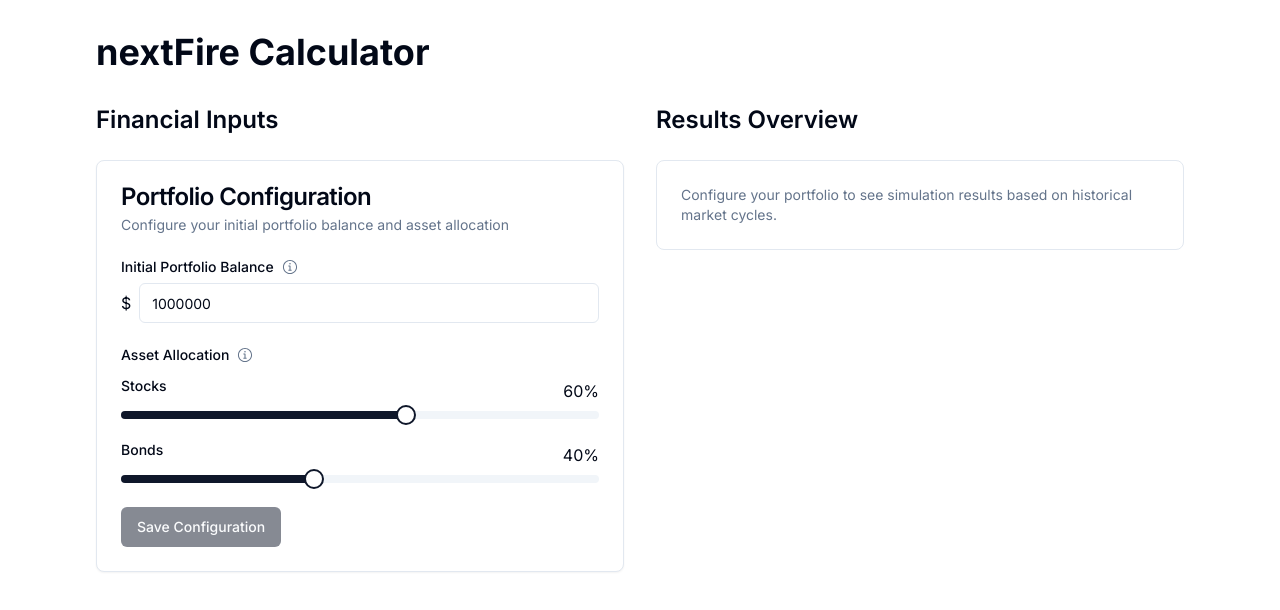
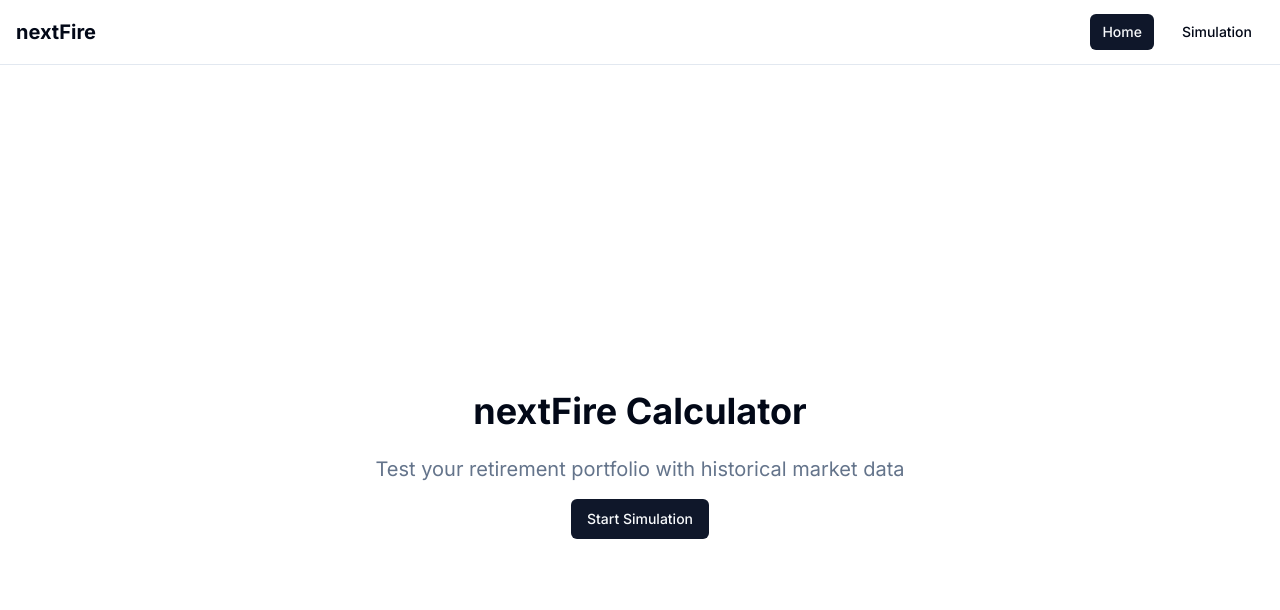
Before and after one commit to BioInfo/nextfire, a Next.js app: page / in a window 1280 px wide. Shown: the top 610 px of the page. Built offline with nearby package versions, Linux system fonts and the light colour scheme.

Commit message:
feat: implement simulation interface
- Create simulation page with portfolio form
- Add navigation component
- Add client-side state management with Zustand
- Mark components as client-side with 'use client' directive

```diff
--- a/package.json
+++ b/package.json
@@ -31,7 +31,8 @@
     "react-dom": "^19.0.0",
     "tailwind-merge": "^3.0.1",
     "tailwindcss-animate": "^1.0.7",
-    "xlsx": "^0.18.5"
+    "xlsx": "^0.18.5",
+    "zustand": "^5.0.3"
   },
   "devDependencies": {
     "@eslint/eslintrc": "^3",
--- a/src/app/layout.tsx
+++ b/src/app/layout.tsx
@@ -2,6 +2,7 @@ import type { Metadata } from 'next';
 import { Inter } from 'next/font/google';
 import './globals.css';
 import { Providers } from './providers';
+import { Navigation } from '@/components/layout/Navigation';
 
 const inter = Inter({ subsets: ['latin'] });
 
@@ -18,7 +19,10 @@ export default function RootLayout({
   return (
     <html lang="en" suppressHydrationWarning>
       <body className={inter.className}>
-        <Providers>{children}</Providers>
+        <Providers>
+          <Navigation />
+          {children}
+        </Providers>
       </body>
     </html>
   );
--- a/src/app/page.tsx
+++ b/src/app/page.tsx
@@ -1,11 +1,19 @@
-import { PortfolioContainer } from '@/components/portfolio/portfolio-container';
+import Link from 'next/link';
+import { Button } from '@/components/ui/button';
 
 export default function Home() {
   return (
-    <main className="min-h-screen p-8">
-      <div className="container mx-auto max-w-6xl">
-        <h1 className="mb-8 text-4xl font-bold">nextFire Calculator</h1>
-        <PortfolioContainer />
+    <main className="min-h-screen flex flex-col items-center justify-center p-8">
+      <div className="text-center space-y-6">
+        <h1 className="text-4xl font-bold">nextFire Calculator</h1>
+        <p className="text-xl text-muted-foreground">
+          Test your retirement portfolio with historical market data
+        </p>
+        <Link href="/simulation">
+          <Button size="lg" className="mt-4">
+            Start Simulation
+          </Button>
+        </Link>
       </div>
     </main>
   );
--- /dev/null
+++ b/src/app/simulation/layout.tsx
@@ -0,0 +1,18 @@
+import type { Metadata } from 'next';
+
+export const metadata: Metadata = {
+  title: 'Retirement Simulation - NextFire',
+  description: 'Run historical cycle simulations to test your retirement portfolio',
+};
+
+export default function SimulationLayout({
+  children,
+}: {
+  children: React.ReactNode;
+}) {
+  return (
+    <div className="min-h-screen bg-background">
+      {children}
+    </div>
+  );
+}
--- /dev/null
+++ b/src/app/simulation/page.tsx
@@ -0,0 +1,60 @@
+'use client';
+
+import { PortfolioForm } from '@/components/portfolio/PortfolioForm';
+import { Card, CardContent, CardHeader, CardTitle } from '@/components/ui/card';
+import { usePortfolioStore } from '@/lib/stores/portfolioStore';
+import type { PortfolioFormData } from '@/lib/validation/portfolio';
+
+export default function SimulationPage() {
+  const { portfolio, setPortfolio } = usePortfolioStore();
+
+  const handlePortfolioSubmit = (data: PortfolioFormData) => {
+    setPortfolio(data);
+  };
+
+  return (
+    <div className="container mx-auto py-8">
+      <h1 className="text-3xl font-bold mb-8">Retirement Simulation</h1>
+
+      <div className="grid grid-cols-1 md:grid-cols-2 gap-8">
+        {/* Portfolio Settings */}
+        <div>
+          <PortfolioForm
+            onSubmit={handlePortfolioSubmit}
+            initialData={portfolio ?? undefined}
+          />
+        </div>
+
+        {/* Simulation Results */}
+        <div>
+          <Card>
+            <CardHeader>
+              <CardTitle>Simulation Results</CardTitle>
+            </CardHeader>
+            <CardContent>
+              {portfolio ? (
+                <div className="space-y-4">
+                  <p>Initial Balance: ${portfolio.initialBalance.toLocaleString()}</p>
+                  <div className="grid grid-cols-2 gap-4">
+                    <div>
+                      <p className="text-sm text-muted-foreground">Stocks</p>
+                      <p className="text-lg font-medium">{portfolio.stockAllocation}%</p>
+                    </div>
+                    <div>
+                      <p className="text-sm text-muted-foreground">Bonds</p>
+                      <p className="text-lg font-medium">{portfolio.bondAllocation}%</p>
+                    </div>
+                  </div>
+                </div>
+              ) : (
+                <p className="text-muted-foreground">
+                  Enter your portfolio details to start the simulation
+                </p>
+              )}
+            </CardContent>
+          </Card>
+        </div>
+      </div>
+    </div>
+  );
+}
--- /dev/null
+++ b/src/components/layout/Navigation.tsx
@@ -0,0 +1,45 @@
+'use client';
+
+import Link from 'next/link';
+import { usePathname } from 'next/navigation';
+
+export function Navigation() {
+  const pathname = usePathname();
+
+  return (
+    <nav className="border-b">
+      <div className="container mx-auto px-4">
+        <div className="flex h-16 items-center justify-between">
+          <div className="flex items-center">
+            <Link href="/" className="text-xl font-bold">
+              nextFire
+            </Link>
+          </div>
+
+          <div className="flex items-center space-x-4">
+            <Link
+              href="/"
+              className={`px-3 py-2 rounded-md text-sm font-medium ${
+                pathname === '/'
+                  ? 'bg-primary text-primary-foreground'
+                  : 'text-foreground hover:bg-accent hover:text-accent-foreground'
+              }`}
+            >
+              Home
+            </Link>
+            <Link
+              href="/simulation"
+              className={`px-3 py-2 rounded-md text-sm font-medium ${
+                pathname === '/simulation'
+                  ? 'bg-primary text-primary-foreground'
+                  : 'text-foreground hover:bg-accent hover:text-accent-foreground'
+              }`}
+            >
+              Simulation
+            </Link>
+          </div>
+        </div>
+      </div>
+    </nav>
+  );
+}
--- a/src/components/portfolio/PortfolioForm.tsx
+++ b/src/components/portfolio/PortfolioForm.tsx
@@ -1,3 +1,5 @@
+'use client';
+
 import { useState } from 'react';
 import { Card, CardContent, CardHeader, CardTitle } from '@/components/ui/card';
 import { Label } from '@/components/ui/label';
```
Also changed, not shown: 1 other file (tests, documents, lock files or other folders).
